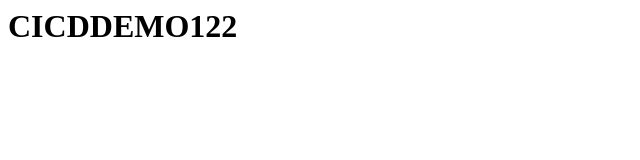
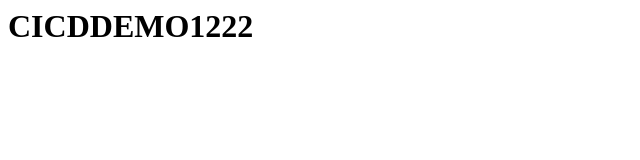
Before and after one commit to gijogeorge1988/fullsite, a plain HTML site: page index.html in a window 1280 px wide. Shown: the full height of the page, 0-640 px from the left. Drawn offline with Linux system fonts and the light colour scheme.

Commit message:
Update index.html

```diff
--- a/index.html
+++ b/index.html
@@ -1,6 +1,6 @@
 <html>
 <title>Jenksins</title>
 <body>
-<h1>CICDDEMO122</h1>
+<h1>CICDDEMO1222</h1>
 </body>
 </html>
```
